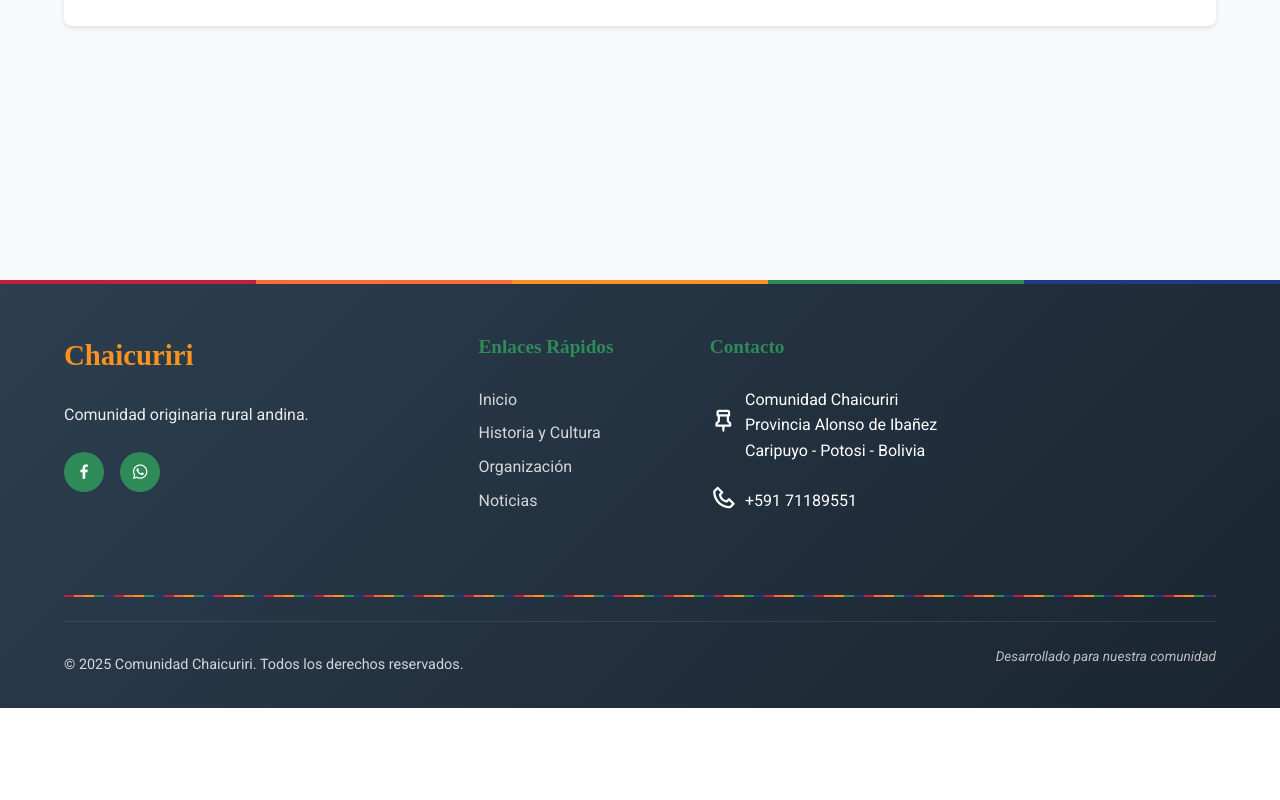
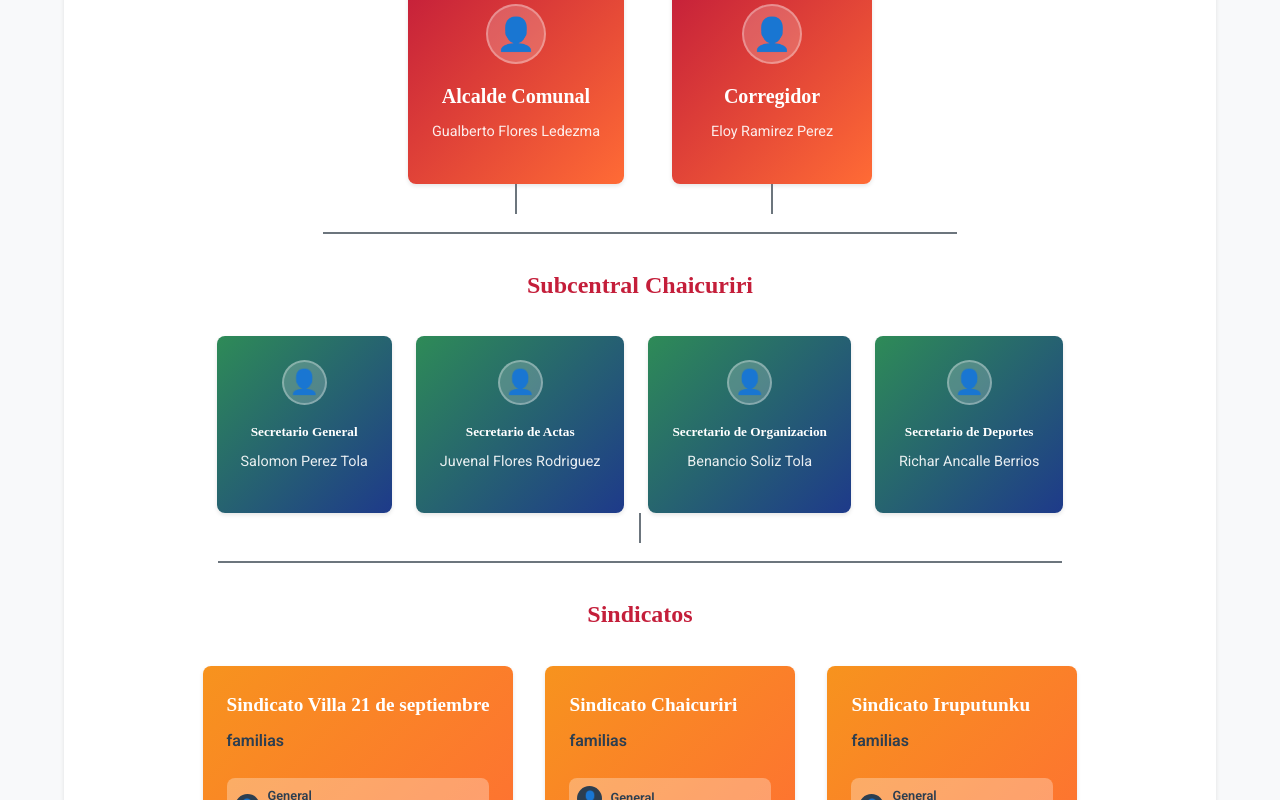
Before and after one commit to xiaflores/chaicuriri, a Vue app: page /organigrama in a window 1280 px wide. Shown: the part 360-1160 px from the top of the page. Before the commit the page ends 1068 px from the top, so only its background shows below. Built offline with nearby package versions, Linux system fonts and the light colour scheme.

Commit message:
cambios en la organizacion

```diff
--- a/public/data/contact.json
+++ b/public/data/contact.json
@@ -15,12 +15,12 @@
     },
     {
       "cargo": "Corregidor Comunal",
-      "nombre": "Eulogio Ramirez",
+      "nombre": "Eloy Ramirez",
       "telefono": "+591 78234567"
     },
     {
       "cargo": "Comisario Villa 21 de septiembre",
-      "nombre": "Carlos Roberto Choque Lima",
+      "nombre": "",
       "telefono": "+591 78345678"
     },
     {
--- a/public/data/organigrama.json
+++ b/public/data/organigrama.json
@@ -8,7 +8,7 @@
     {
       "id": 1,
       "cargo": "Alcalde Comunal",
-      "nombre": "Juan Carlos Mamani Quispe",
+      "nombre": "Gualberto Flores Ledezma",
       "nivel": 1,
       "foto": "/images/authorities/alcalde.jpg",
       "periodo": "2024-2025",
@@ -27,7 +27,7 @@
     {
       "id": 2,
       "cargo": "Corregidor",
-      "nombre": "Roberto Ticona Choque",
+      "nombre": "Eloy Ramirez Perez",
       "nivel": 1,
       "foto": "/images/authorities/corregidor.jpg",
       "periodo": "2024-2025",
@@ -52,9 +52,9 @@
       {
         "id": 3,
         "cargo": "Secretario General",
-        "nombre": "María Elena Quispe Condori",
+        "nombre": "Salomon Perez Tola",
         "foto": "/images/authorities/secretario-general-subcentral.jpg",
-        "periodo": "2024-2025",
+        "periodo": "2025-2027",
         "responsabilidades": [
           "Coordinación general de la subcentral",
           "Convocatoria a reuniones y asambleas",
@@ -62,15 +62,15 @@
           "Elaboración de informes y documentación"
         ],
         "contacto": {
-          "telefono": "+591 78234567"
+          "telefono": "+591 67143776"
         }
       },
       {
         "id": 4,
-        "cargo": "Secretario de Hacienda",
-        "nombre": "Carlos Roberto Choque Lima",
+        "cargo": "Secretario de Actas",
+        "nombre": "Juvenal Flores Rodriguez",
         "foto": "/images/authorities/secretario-hacienda.jpg",
-        "periodo": "2024-2025",
+        "periodo": "2025-2027",
         "responsabilidades": [
           "Administración de recursos económicos de la subcentral",
           "Control de ingresos y gastos",
@@ -83,10 +83,10 @@
       },
       {
         "id": 5,
-        "cargo": "Secretario de Actas",
-        "nombre": "Ana Luisa Condori Mamani",
+        "cargo": "Secretario de Organizacion",
+        "nombre": "Benancio Soliz Tola",
         "foto": "/images/authorities/secretario-actas.jpg",
-        "periodo": "2024-2025",
+        "periodo": "2025-2027",
         "responsabilidades": [
           "Registro de reuniones y decisiones",
           "Elaboración y custodia de actas",
@@ -99,10 +99,10 @@
       },
       {
         "id": 6,
-        "cargo": "Secretario Organizacional",
-        "nombre": "Luis Fernando Mamani Ticona",
+        "cargo": "Secretario de Deportes",
+        "nombre": "Richar Ancalle Berrios",
         "foto": "/images/authorities/secretario-organizacional.jpg",
-        "periodo": "2024-2025",
+        "periodo": "2025-2027",
         "responsabilidades": [
           "Coordinación de actividades organizativas",
           "Planificación de eventos comunitarios",
@@ -112,52 +112,25 @@
         "contacto": {
           "telefono": "+591 78567890"
         }
-      },
-      {
-        "id": 7,
-        "cargo": "Vocal",
-        "nombre": "Carmen Rosa Flores Quispe",
-        "foto": "/images/authorities/vocal-subcentral.jpg",
-        "periodo": "2024-2025",
-        "responsabilidades": [
-          "Apoyo a las actividades de la subcentral",
-          "Representación en comisiones especiales",
-          "Coordinación de temas específicos",
-          "Suplencia de otros directivos cuando sea necesario"
-        ],
-        "contacto": {
-          "telefono": "+591 78678901"
-        }
       }
     ]
   },
   "sindicatos": [
     {
       "id": 1,
-      "nombre": "Sindicato 1",
+      "nombre": "Sindicato Villa 21 de septiembre",
       "nivel": 3,
-      "sector_geografico": "Sector Norte",
-      "numero_familias": 32,
       "descripcion": "Agrupa a las familias del sector norte de la comunidad, zona principalmente agrícola",
       "directorio": [
         {
           "cargo": "Secretario General",
-          "nombre": "Pedro Mamani Quispe",
+          "nombre": "Alvino Flores Tola",
           "foto": "/images/authorities/secretario-sindicato1.jpg",
           "responsabilidades": [
             "Representación del sindicato ante la subcentral",
             "Coordinación de actividades sectoriales",
             "Convocatoria a reuniones del sindicato",
             "Gestión de necesidades del sector norte"
-          ]
-        },
-        {
-          "cargo": "Secretario de Hacienda",
-          "nombre": "Juana Condori Mamani",
-          "responsabilidades": [
-            "Administración de fondos del sindicato",
-            "Cobro de cuotas y aportes",
-            "Control de gastos sectoriales"
           ]
         },
         {
@@ -179,30 +152,19 @@
     },
     {
       "id": 2,
-      "nombre": "Sindicato 2",
+      "nombre": "Sindicato Chaicuriri",
       "nivel": 3,
-      "sector_geografico": "Sector Centro",
-      "numero_familias": 35,
       "descripcion": "Comprende las familias del sector central, área administrativa y comercial de la comunidad",
       "directorio": [
         {
           "cargo": "Secretario General",
-          "nombre": "Rosa Condori Lima",
+          "nombre": "",
           "foto": "/images/authorities/secretario-sindicato2.jpg",
           "responsabilidades": [
             "Representación del sindicato ante la subcentral",
             "Coordinación con autoridades comunales",
             "Gestión de servicios básicos del centro",
             "Organización de actividades comerciales"
-          ]
-        },
-        {
-          "cargo": "Secretario de Hacienda",
-          "nombre": "Alberto Lima Quispe",
-          "responsabilidades": [
-            "Manejo de fondos para servicios centrales",
-            "Coordinación de gastos comunes",
-            "Administración de mercado local"
           ]
         },
         {
@@ -224,15 +186,13 @@
     },
     {
       "id": 3,
-      "nombre": "Sindicato 3",
+      "nombre": "Sindicato Iruputunku",
       "nivel": 3,
-      "sector_geografico": "Sector Sur",
-      "numero_familias": 28,
       "descripcion": "Agrupa a las familias del sector sur, zona dedicada principalmente a la ganadería y actividades forestales",
       "directorio": [
         {
           "cargo": "Secretario General",
-          "nombre": "Miguel Choque Condori",
+          "nombre": "Benedicito Ramirez",
           "foto": "/images/authorities/secretario-sindicato3.jpg",
           "responsabilidades": [
             "Representación del sindicato ante la subcentral",
@@ -248,15 +208,6 @@
             "Administración de fondos ganaderos",
             "Control de ventas de productos pecuarios",
             "Gestión de compras colectivas"
-          ]
-        },
-        {
-          "cargo": "Secretario de Actas",
-          "nombre": "Francisco Choque Quispe",
-          "responsabilidades": [
-            "Registro de actividades ganaderas",
-            "Control de movimiento de ganado",
-            "Documentación de trabajos forestales"
           ]
         }
       ],
--- a/src/views/HomePage.vue
+++ b/src/views/HomePage.vue
@@ -167,12 +167,15 @@
               <div class="widget-content">
                 <div class="event-item">
                   <div class="event-date">
-                    <span class="day">25</span>
-                    <span class="month">OCT</span>
+                    <span class="day">10</span>
+                    <span class="month">NOV</span>
                   </div>
                   <div class="event-info">
-                    <h4>Kurpeo para cultivos</h4>
-                    <p>Arado de nuestros parcelas para el cultivos de alimentos</p>
+                    <h4>Aniversario del municipio de Caripuyo</h4>
+                    <p>
+                      Actividades programadas en conmemoración del aniversario LXXXVII del municipio
+                      de Caripuyo.
+                    </p>
                   </div>
                 </div>
               </div>
--- a/src/views/OrganigramaPage.vue
+++ b/src/views/OrganigramaPage.vue
@@ -11,7 +11,7 @@
       <section class="organigrama-visual">
         <div class="organigrama-container">
           <!-- Nivel 1: Máximas Autoridades -->
-          <!-- <div class="nivel nivel-1">
+          <div class="nivel nivel-1">
             <h3 class="nivel-title">Máximas Autoridades</h3>
             <div class="autoridades-maximas">
               <div
@@ -30,13 +30,13 @@
                 <div class="connection-line down"></div>
               </div>
             </div>
-          </div> -->
+          </div>
 
           <!-- Línea de conexión -->
           <div class="connection-horizontal"></div>
 
           <!-- Nivel 2: Subcentral -->
-          <!-- <div class="nivel nivel-2">
+          <div class="nivel nivel-2">
             <h3 class="nivel-title">{{ organigramaData.subcentral?.nombre }}</h3>
             <div class="subcentral-container">
               <div class="subcentral-directorio">
@@ -57,13 +57,13 @@
               </div>
               <div class="connection-line down from-center"></div>
             </div>
-          </div> -->
+          </div>
 
           <!-- Línea de conexión -->
           <div class="connection-horizontal-multi"></div>
 
           <!-- Nivel 3: Sindicatos -->
-          <!-- <div class="nivel nivel-3">
+          <div class="nivel nivel-3">
             <h3 class="nivel-title">Sindicatos</h3>
             <div class="sindicatos-container">
               <div
@@ -93,7 +93,7 @@
                 </div>
               </div>
             </div>
-          </div> -->
+          </div>
         </div>
       </section>
 
```
Also changed, not shown: public/data/noticias.json (+11 -2 lines), public/data/organization.json (+7 -22 lines), public/images/archivo/Caripuyo.jpg (added).
